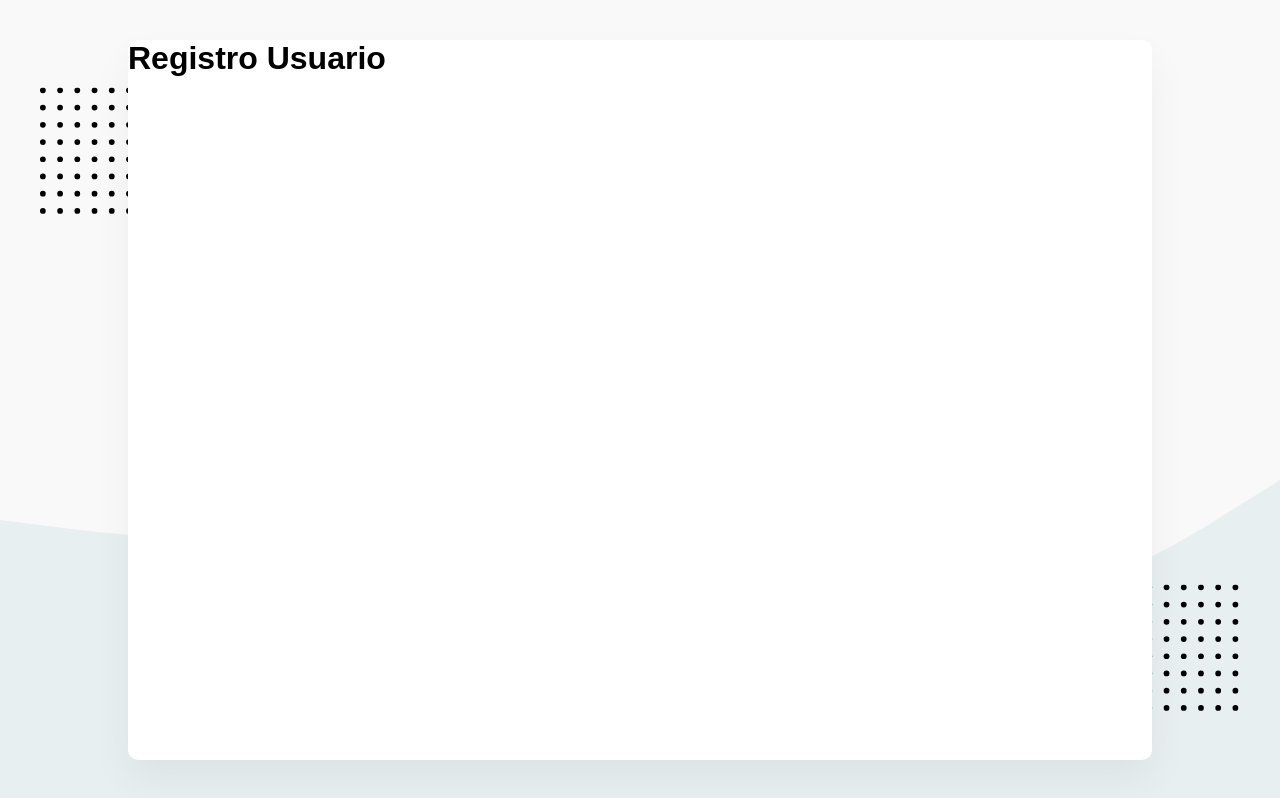
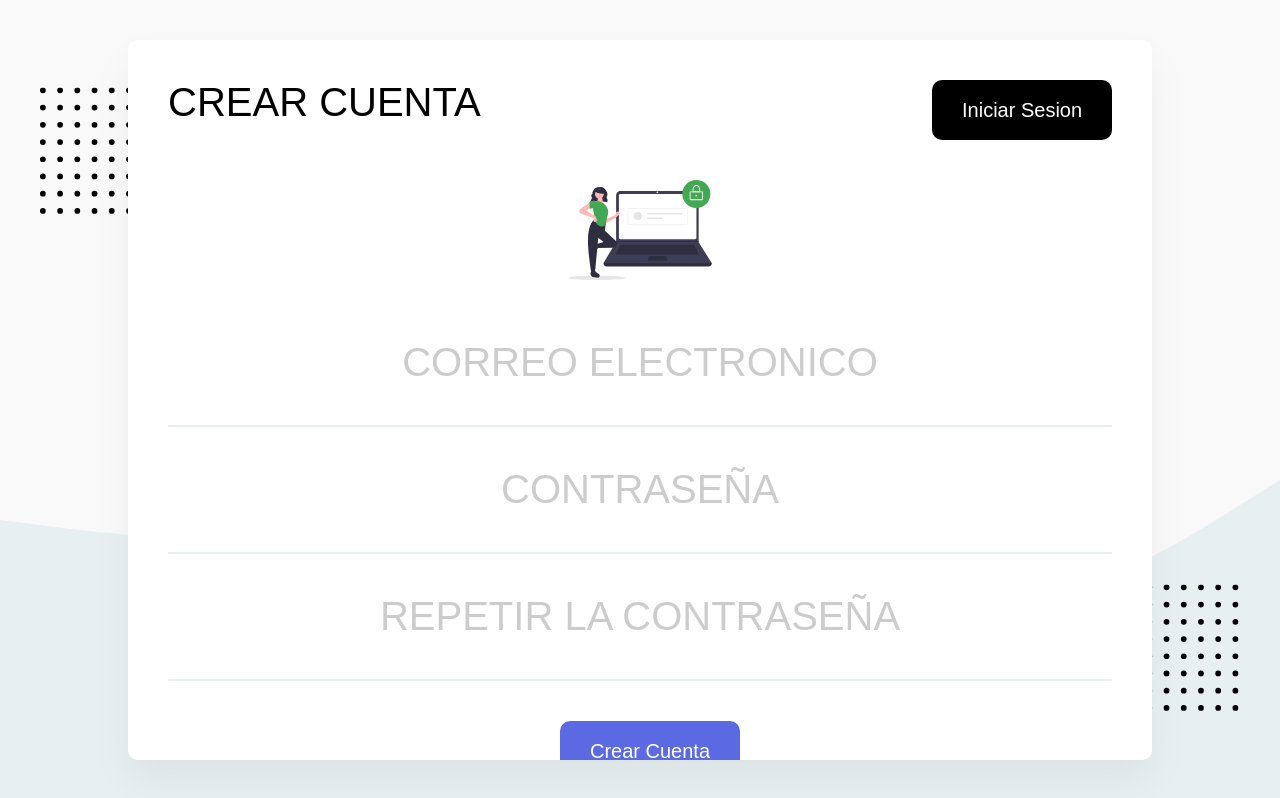
Before and after one commit to miguelmarte/App-Lista-de-Gastos, a React (Create React App) app: page /crear-cuenta in a window 1280 px wide. Built offline with nearby package versions, Linux system fonts and the light colour scheme; no server answers; what webfontloader would draw is missing.

Commit message:
Agregando la funcionalidad de registrar usuarios con Firebase

```diff
--- a/package.json
+++ b/package.json
@@ -8,6 +8,7 @@
     "@testing-library/user-event": "^12.8.3",
     "react": "^17.0.2",
     "react-dom": "^17.0.2",
+    "firebase": "^8.1.1",
     "react-helmet": "^6.1.0",
     "react-router-dom": "^5.3.0",
     "react-scripts": "4.0.3",
--- a/src/componentes/InicioSesion.js
+++ b/src/componentes/InicioSesion.js
@@ -1,6 +1,46 @@
 import React from "react";
+import { Helmet } from "react-helmet";
+import { Header, Titulo, ContenedorHeader } from "./../elementos/Header";
+import Boton from "./../elementos/Boton";
+import {
+  Formulario,
+  Input,
+  ContenedorBoton,
+} from "./../elementos/ElementosDeFormulario";
+import { ReactComponent as SvgLogin } from "./../imagenes/login.svg";
+import styled from "styled-components";
+const Svg = styled(SvgLogin)`
+  width: 100%;
+  max-height: 6rem;
+  margin-bottom: 1.25rem;
+`;
+
 const InicioSesion = () => {
-  return <h1>inicio sesion</h1>;
+  return (
+    <>
+      <Helmet>
+        <title>Iniciar Sesion</title>
+      </Helmet>
+      <Header>
+        <ContenedorHeader>
+          <Titulo>Iniciar Sesion</Titulo>
+          <div>
+            <Boton to="/crear-cuenta">Registrarse</Boton>
+          </div>
+        </ContenedorHeader>
+      </Header>
+      <Formulario>
+        <Svg />
+        <Input type="email" name="email" placeholder="Correo Electronico" />
+        <Input type="password" name="password" placeholder="Contraseña" />
+        <ContenedorBoton>
+          <Boton as="button" primario type="submit">
+            Iniciar Sesion
+          </Boton>
+        </ContenedorBoton>
+      </Formulario>
+    </>
+  );
 };
 
 export default InicioSesion;
--- a/src/componentes/RegistroUsuario.js
+++ b/src/componentes/RegistroUsuario.js
@@ -1,6 +1,124 @@
-import React from "react";
+import React, { useState } from "react";
+import { Helmet } from "react-helmet";
+import { Header, Titulo, ContenedorHeader } from "./../elementos/Header";
+import Boton from "./../elementos/Boton";
+import {
+  Formulario,
+  Input,
+  ContenedorBoton,
+} from "./../elementos/ElementosDeFormulario";
+import { ReactComponent as SvgLogin } from "./../imagenes/registro.svg";
+import styled from "styled-components";
+import { auth } from "./../firebase/firebaseConfig";
+import { useHistory } from "react-router-dom";
+const Svg = styled(SvgLogin)`
+  width: 100%;
+  max-height: 6.25rem;
+  margin-bottom: 1.25rem;
+`;
 const RegistroUsuario = () => {
-  return <h1>Registro Usuario</h1>;
+  const history = useHistory();
+  const [correo, establecerCorreo] = useState("");
+  const [password, establecerPassword] = useState("");
+  const [password2, establecerPassword2] = useState("");
+  const handleChange = (e) => {
+    switch (e.target.name) {
+      case "email":
+        establecerCorreo(e.target.value);
+        break;
+      case "password":
+        establecerPassword(e.target.value);
+        break;
+      case "password2":
+        establecerPassword2(e.target.value);
+        break;
+      default:
+        break;
+    }
+  };
+  const handleSubmit = async (e) => {
+    e.preventDefault();
+    const expresionRegular = /[a-zA-Z0-9_.+-]+@[a-zA-Z0-9-]+\.[a-zA-Z0-9-.]+/;
+    if (!expresionRegular.test(correo)) {
+      console.log("por favor ingresa un correo valido");
+      return;
+    }
+    if (correo === "" || password === "" || password2 === "") {
+      console.log("por favor rellena todos los campos");
+      return;
+    }
+    if (password !== password2) {
+      console.log("las contraseñas no son iguales");
+      return;
+    }
+
+    try {
+      await auth.createUserWithEmailAndPassword(correo, password);
+      history.push("/");
+    } catch (error) {
+      let mensaje;
+      switch (error.code) {
+        case "auth/invalid-password":
+          mensaje = "La contraseña tiene que ser de al menos 6 caracteres.";
+          break;
+        case "auth/email-already-in-use":
+          mensaje =
+            "Ya existe una cuenta con el correo electrónico proporcionado.";
+          break;
+        case "auth/invalid-email":
+          mensaje = "El correo electrónico no es válido.";
+          break;
+        default:
+          mensaje = "Hubo un error al intentar crear la cuenta.";
+          break;
+      }
+      console.log(mensaje);
+    }
+  };
+  return (
+    <>
+      <Helmet>
+        <title>Crear Cuenta</title>
+      </Helmet>
+      <Header>
+        <ContenedorHeader>
+          <Titulo>Crear Cuenta</Titulo>
+          <div>
+            <Boton to="/iniciar-sesion">Iniciar Sesion</Boton>
+          </div>
+        </ContenedorHeader>
+      </Header>
+      <Formulario onSubmit={handleSubmit}>
+        <Svg />
+        <Input
+          type="email"
+          name="email"
+          placeholder="Correo Electronico"
+          value={correo}
+          onChange={handleChange}
+        />
+        <Input
+          type="password"
+          name="password"
+          placeholder="Contraseña"
+          value={password}
+          onChange={handleChange}
+        />
+        <Input
+          type="password"
+          name="password2"
+          placeholder="Repetir la Contraseña"
+          value={password2}
+          onChange={handleChange}
+        />
+        <ContenedorBoton>
+          <Boton as="button" primario type="submit">
+            Crear Cuenta
+          </Boton>
+        </ContenedorBoton>
+      </Formulario>
+    </>
+  );
 };
 
 export default RegistroUsuario;
--- /dev/null
+++ b/src/elementos/ElementosDeFormulario.js
@@ -0,0 +1,67 @@
+import styled from "styled-components";
+import theme from "./../theme";
+
+const ContenedorFiltros = styled.div`
+  display: flex;
+  justify-content: space-between;
+  margin-bottom: 1.87rem; /* 30px */
+
+  @media (max-width: 60rem) {
+    /* 950px */
+    flex-direction: column;
+
+    & > * {
+      width: 100%;
+      margin-bottom: 0.62rem; /* 10px */
+    }
+  }
+`;
+
+const Formulario = styled.form`
+  padding: 0 2.5rem; /* 40px */
+
+  height: 100%;
+  display: flex;
+  flex-direction: column;
+  justify-content: space-around;
+  input {
+    width: 100%;
+    text-align: center;
+    padding: 2.5rem 0;
+    font-family: "Work Sans", sans-serif;
+    &::placeholder {
+      color: rgba(0, 0, 0, 0.2);
+    }
+  }
+
+  @media (max-width: 60rem) {
+    /* 950px */
+    justify-content: start;
+  }
+`;
+
+const Input = styled.input`
+  font-size: 2.5rem; /* 40px */
+  text-transform: uppercase;
+  border: none;
+  border-bottom: 2px solid ${theme.grisClaro};
+  outline: none;
+
+  @media (max-width: 60rem) {
+    /* 950px */
+    font-size: 2.2rem; /* 24px */
+  }
+`;
+
+const InputGrande = styled(Input)`
+  font-size: 4.37rem; /* 70px */
+  font-weight: bold;
+`;
+
+const ContenedorBoton = styled.div`
+  display: flex;
+  justify-content: center;
+  margin: 2.5rem 0; /* 40px */
+`;
+
+export { ContenedorFiltros, Formulario, Input, InputGrande, ContenedorBoton };
--- /dev/null
+++ b/src/firebase/firebaseConfig.js
@@ -0,0 +1,21 @@
+import firebase from "firebase/app";
+import "firebase/auth";
+import "firebase/firestore";
+
+// Your web app's Firebase configuration
+var firebaseConfig = {
+  apiKey: process.env.REACT_APP_FIREBASE_API_KEY,
+  authDomain: process.env.REACT_APP_FIREBASE_AUTH_DOMAIN,
+  projectId: process.env.REACT_APP_FIREBASE_PROJECT_ID,
+  storageBucket: process.env.REACT_APP_FIREBASE_STORAGE_BUCKET,
+  messagingSenderId: process.env.REACT_APP_FIREBASE_MESSAGING_SENDER_ID,
+  appId: process.env.REACT_APP_FIREBASE_APP_ID,
+};
+
+// Initialize Firebase
+firebase.initializeApp(firebaseConfig);
+
+const db = firebase.firestore();
+const auth = firebase.auth();
+
+export { db, auth };
--- /dev/null
+++ b/src/theme.js
@@ -0,0 +1,12 @@
+const theme = {
+  fondo: "#F9F9F9",
+  colorPrimario: "#5B69E2",
+  colorSecundario: "#000",
+  verde: "#43A854",
+  rojo: "#E34747",
+  grisClaro: "#E8EFF1",
+  grisClaro2: "#CBDDE2",
+  azulClaro: "#8792F1",
+};
+
+export default theme;
```
Also changed, not shown: 1 other file (tests, documents, lock files or other folders).
